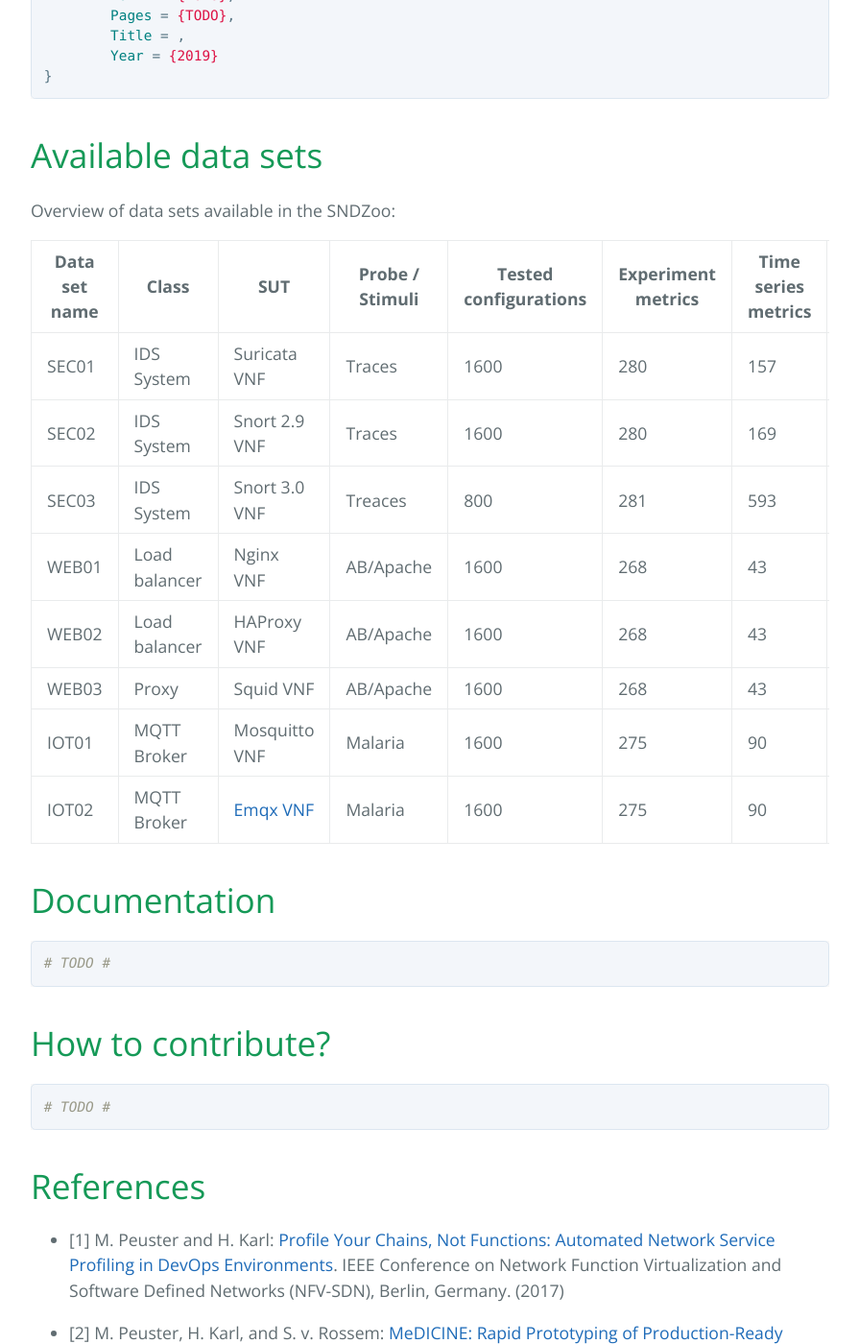
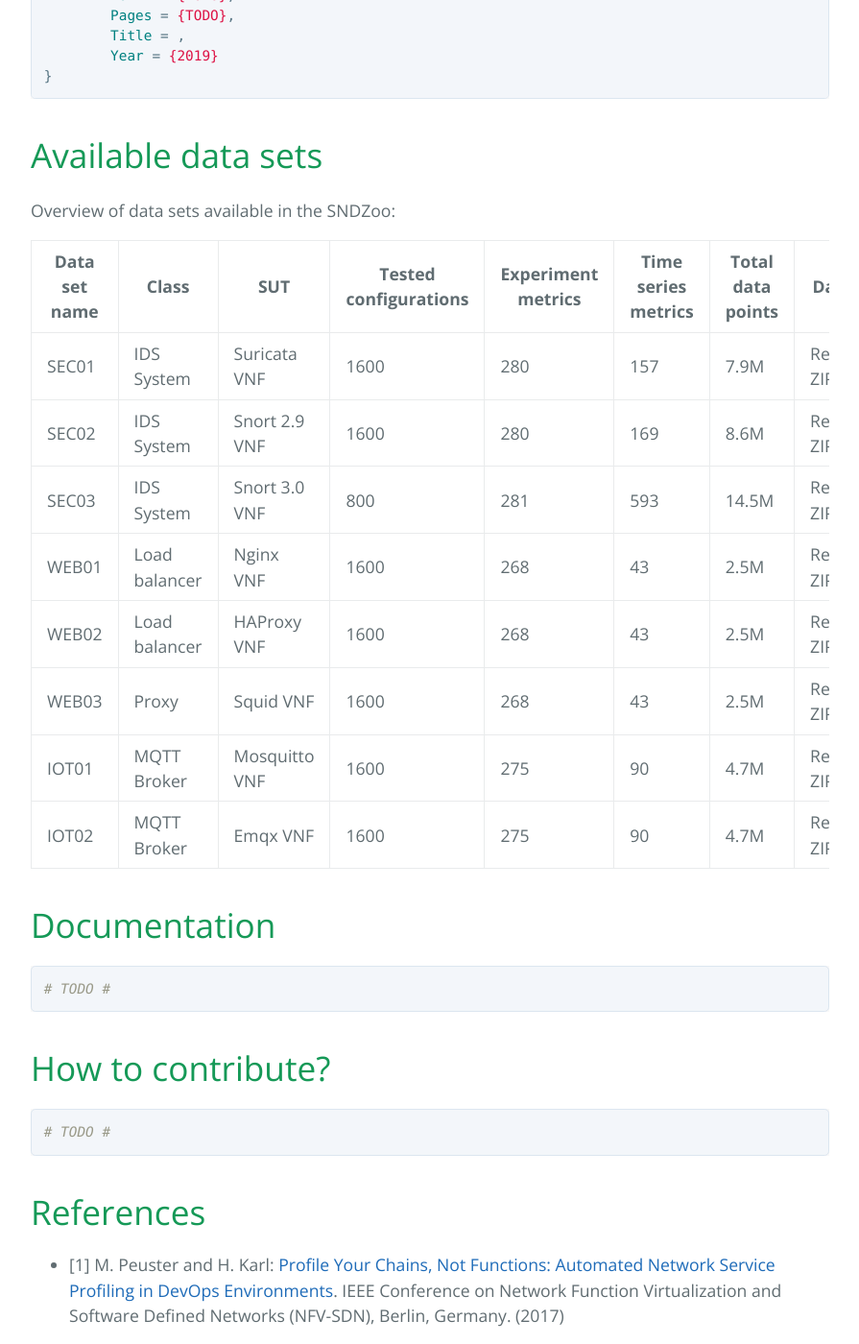
Before and after one commit to sndzoo/sndzoo.github.io, a Jekyll site: the page built from index.md, in a window 1280 px wide and 1400 px high, scrolled down 1189 px. Shown: the whole window at 96% size, without its empty margins (192-1087 px from the left). Built offline with Jekyll 4.4.1, drawn with Linux system fonts in a browser that asks for light colours.

Commit message:
update
Signed-off-by: peusterm <manuel.peuster@uni-paderborn.de>

```diff
--- a/index.md
+++ b/index.md
@@ -39,16 +39,16 @@ To cite this work or one of the data sets, please use:
 
 Overview of data sets available in the SNDZoo:
 
-| Data set name | Class | SUT | Probe / Stimuli | Tested configurations | Experiment metrics | Time series metrics | Total data points | Repository |
-|---------------|---------------|---------------|-----------------|-----------------------|--------------------|---------------------|-------------------|---------------------|
-| SEC01 | IDS System | Suricata VNF | Traces | 1600 | 280 | 157 | 7.9M | Git/DVC, legacy ZIP |
-| SEC02 | IDS System | Snort 2.9 VNF | Traces | 1600 | 280 | 169 | 8.6M |  |
-| SEC03 | IDS System | Snort 3.0 VNF | Treaces | 800 | 281 | 593 | 14.5M |  |
-| WEB01 | Load balancer | Nginx VNF | AB/Apache | 1600 | 268 | 43 | 2.5M |  |
-| WEB02 | Load balancer | HAProxy VNF | AB/Apache | 1600 | 268 | 43 | 2.5M |  |
-| WEB03 | Proxy | Squid VNF | AB/Apache | 1600 | 268 | 43 | 2.5M |  |
-| IOT01 | MQTT Broker | Mosquitto VNF | Malaria | 1600 | 275 | 90 | 4.7M |  |
-| IOT02 | MQTT Broker | [Emqx VNF](https://cloud.docker.com/u/mpeuster/repository/docker/mpeuster/vnf-broker-emqx) | Malaria | 1600 | 275 | 90 | 4.7M |  |
+| Data set name | Class | SUT | Tested configurations | Experiment metrics | Time series metrics | Total data points | Data |
+|---------------|---------------|---------------|-----------------------|--------------------|---------------------|-------------------|-----------|
+| SEC01 | IDS System | Suricata VNF | 1600 | 280 | 157 | 7.9M | Repo, ZIP |
+| SEC02 | IDS System | Snort 2.9 VNF | 1600 | 280 | 169 | 8.6M | Repo, ZIP |
+| SEC03 | IDS System | Snort 3.0 VNF | 800 | 281 | 593 | 14.5M | Repo, ZIP |
+| WEB01 | Load balancer | Nginx VNF | 1600 | 268 | 43 | 2.5M | Repo, ZIP |
+| WEB02 | Load balancer | HAProxy VNF | 1600 | 268 | 43 | 2.5M | Repo, ZIP |
+| WEB03 | Proxy | Squid VNF | 1600 | 268 | 43 | 2.5M | Repo, ZIP |
+| IOT01 | MQTT Broker | Mosquitto VNF | 1600 | 275 | 90 | 4.7M | Repo, ZIP |
+| IOT02 | MQTT Broker | Emqx VNF | 1600 | 275 | 90 | 4.7M | Repo, ZIP |
 
 # [](#doc)Documentation
 
```
